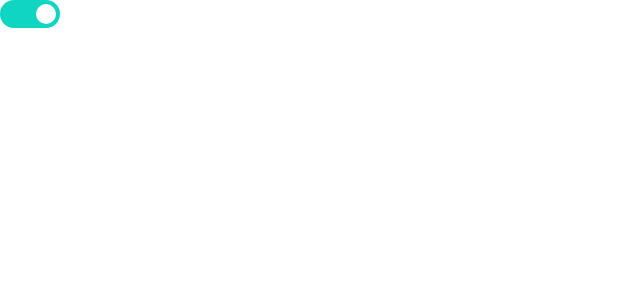
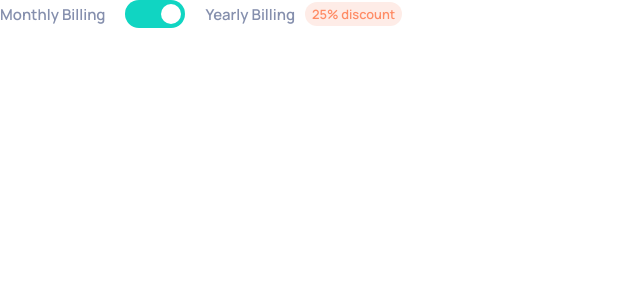
Before and after one commit to kdumagalhaes/interactive-pricing-component-vue, a Vue app: page / in a window 1280 px wide. Shown: the top 300 px of the page, without its empty margins (0-640 px from the left). Built offline with nearby package versions, Linux system fonts and the light colour scheme.

Commit message:
finished Billing Info component

```diff
--- a/src/App.vue
+++ b/src/App.vue
@@ -1,14 +1,14 @@
 <template>
-    <Toggle />
+    <BillingInfo />
 </template>
 
 <script>
 // atoms
-import { Toggle } from '@/components/atoms'
+import { BillingInfo } from '@/components/molecules'
 
 export default {
     components: {
-        Toggle,
+        BillingInfo,
     },
 }
 </script>
--- /dev/null
+++ b/src/components/molecules/BillingInfo.vue
@@ -0,0 +1,48 @@
+<template>
+    <div class="billing-info">
+        <p class="billing-info--monthly">Monthly Billing</p>
+        <Toggle />
+        <p class="billing-info--yearly">Yearly Billing</p>
+        <p class="billing-info--discount">25% discount</p>
+    </div>
+</template>
+
+<script>
+//atoms
+import { Toggle } from '@/components/atoms'
+export default {
+    components: {
+        Toggle,
+    },
+}
+</script>
+
+<style lang="scss" scoped>
+.billing-info {
+    display: flex;
+    align-items: center;
+
+    .billing-info--monthly,
+    .billing-info--yearly {
+        color: $neutral-grayish-blue;
+    }
+
+    .billing-info--monthly {
+        margin-right: 20px;
+    }
+
+    .billing-info--yearly {
+        margin-left: 20px;
+    }
+
+    .billing-info--discount {
+        background: $primary-light-grayish-red;
+        color: $primary-light-red;
+        padding: 3px 7px;
+        border-radius: 50px;
+        font-size: 0.8rem;
+        font-weight: $semi-bold;
+        margin-left: 10px;
+    }
+}
+</style>
--- /dev/null
+++ b/src/components/molecules/index.js
@@ -0,0 +1 @@
+export { default as BillingInfo } from './BillingInfo.vue'
```
